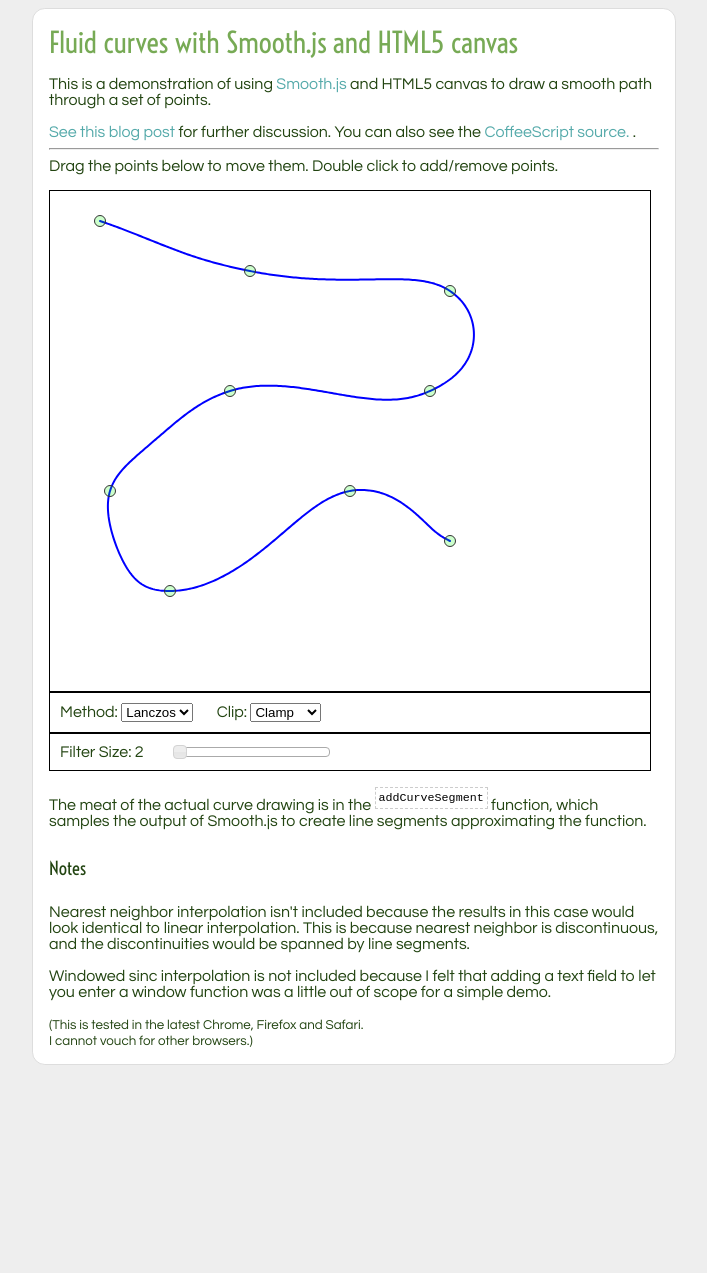
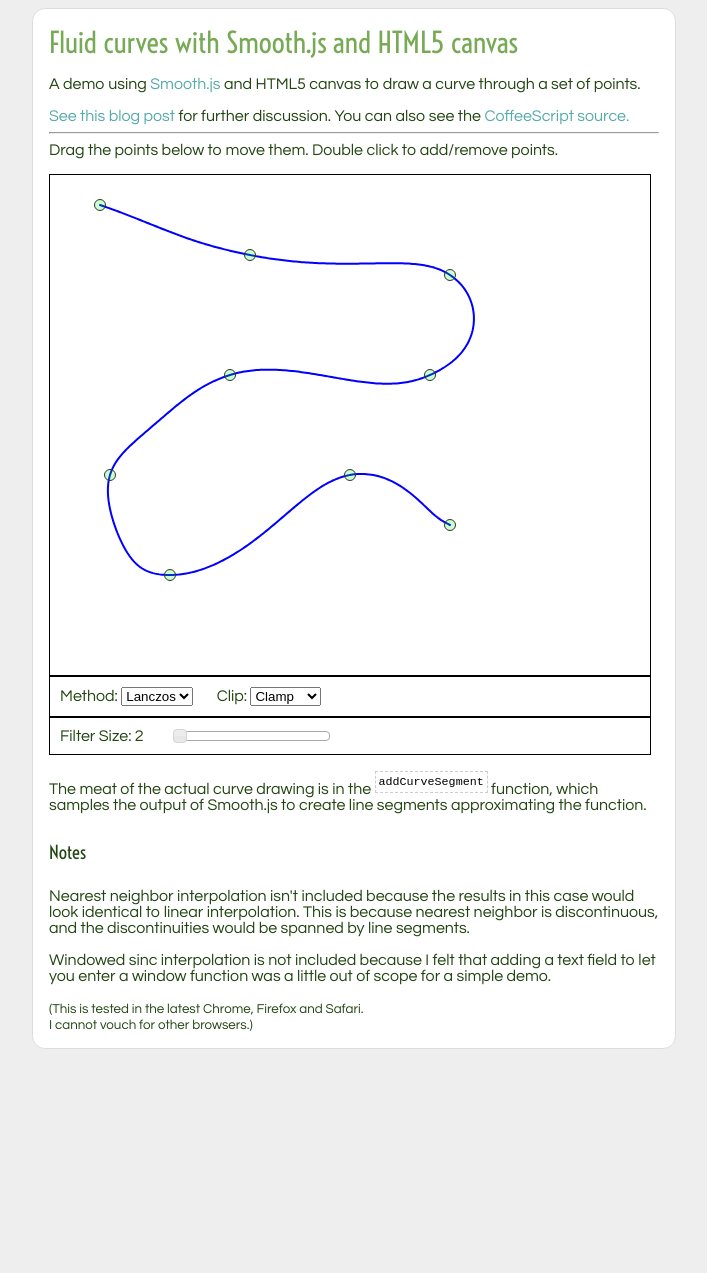
Before and after one commit to osuushi/osuushi.github.com, a Jekyll site: the page plotdemo016.html, which Jekyll copies as it is, in a window 1280 px wide. Shown: the whole page, without its empty margins (238-945 px from the left). Built offline with Jekyll 4.4.1, drawn with Linux system fonts in a browser that asks for light colours; nearby versions of some CDN libraries.

Commit message:
Remove extra period and less verbose inro

```diff
--- a/plotdemo016.html
+++ b/plotdemo016.html
@@ -20,14 +20,14 @@
 <body>
 	<div id = 'main' style="width:610px">
 		<div class="post-title">Fluid curves with Smooth.js and HTML5 canvas</div><br>
-		This is a demonstration of using <a href = "https://github.com/osuushi/Smooth.js">Smooth.js</a>
-		and HTML5 canvas to draw a smooth path through a set of points.
+		A demo using <a href = "https://github.com/osuushi/Smooth.js">Smooth.js</a> and HTML5
+		canvas to draw a curve through a set of points.
 		<br><br>
 		<a href = "/2012/03/19/smoothjsdemo.html">See this blog post</a> for further discussion.
 		You can also see the
 		<a href = "https://github.com/osuushi/osuushi.github.com/blob/master/js/smooth-0.1.6-demo.coffee">
 			CoffeeScript source.
-		</a>.
+		</a>
 		<hr>
 		Drag the points below to move them. Double click to add/remove points.<br><br>
 		<div id = 'plot-box'></div>
```
